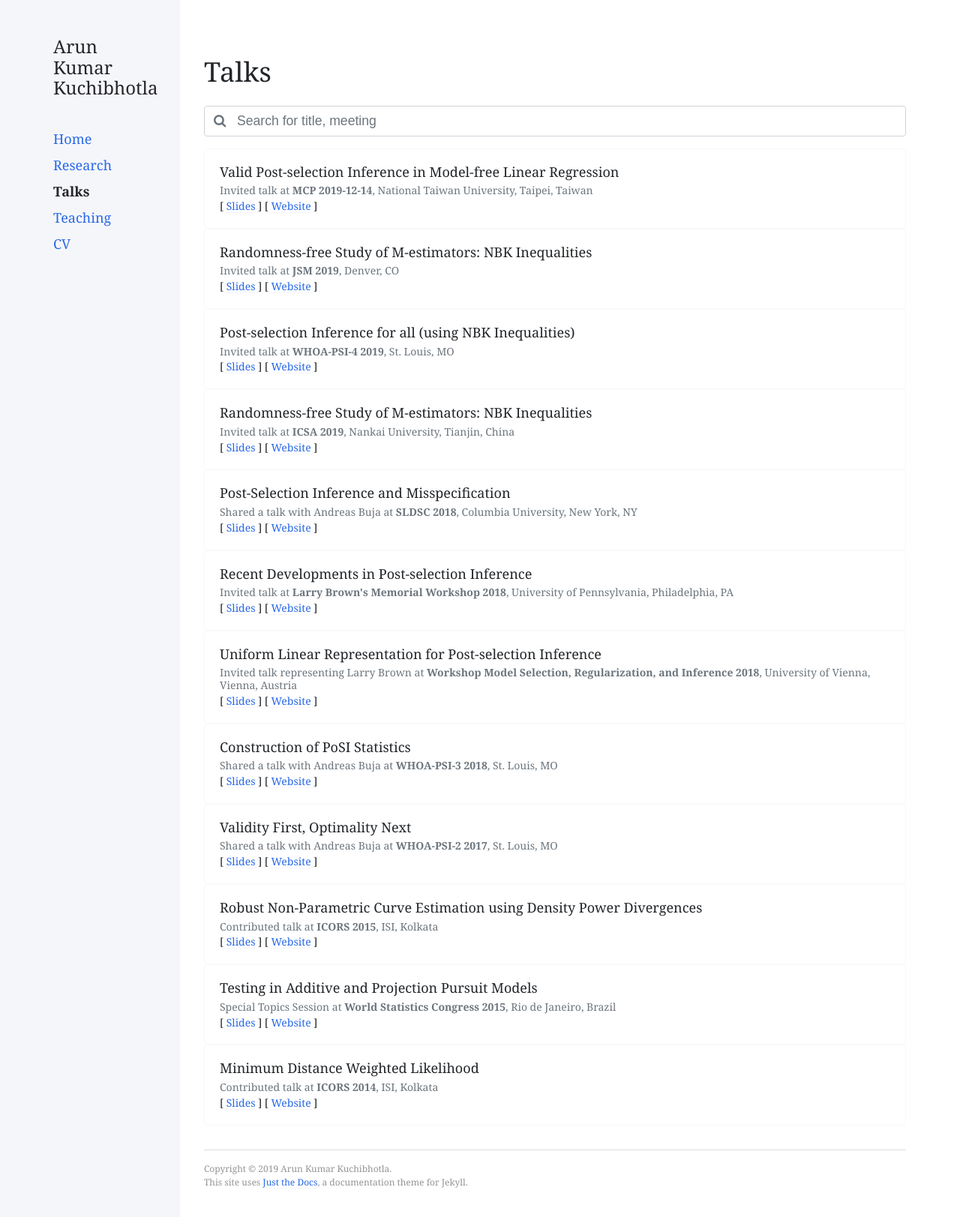
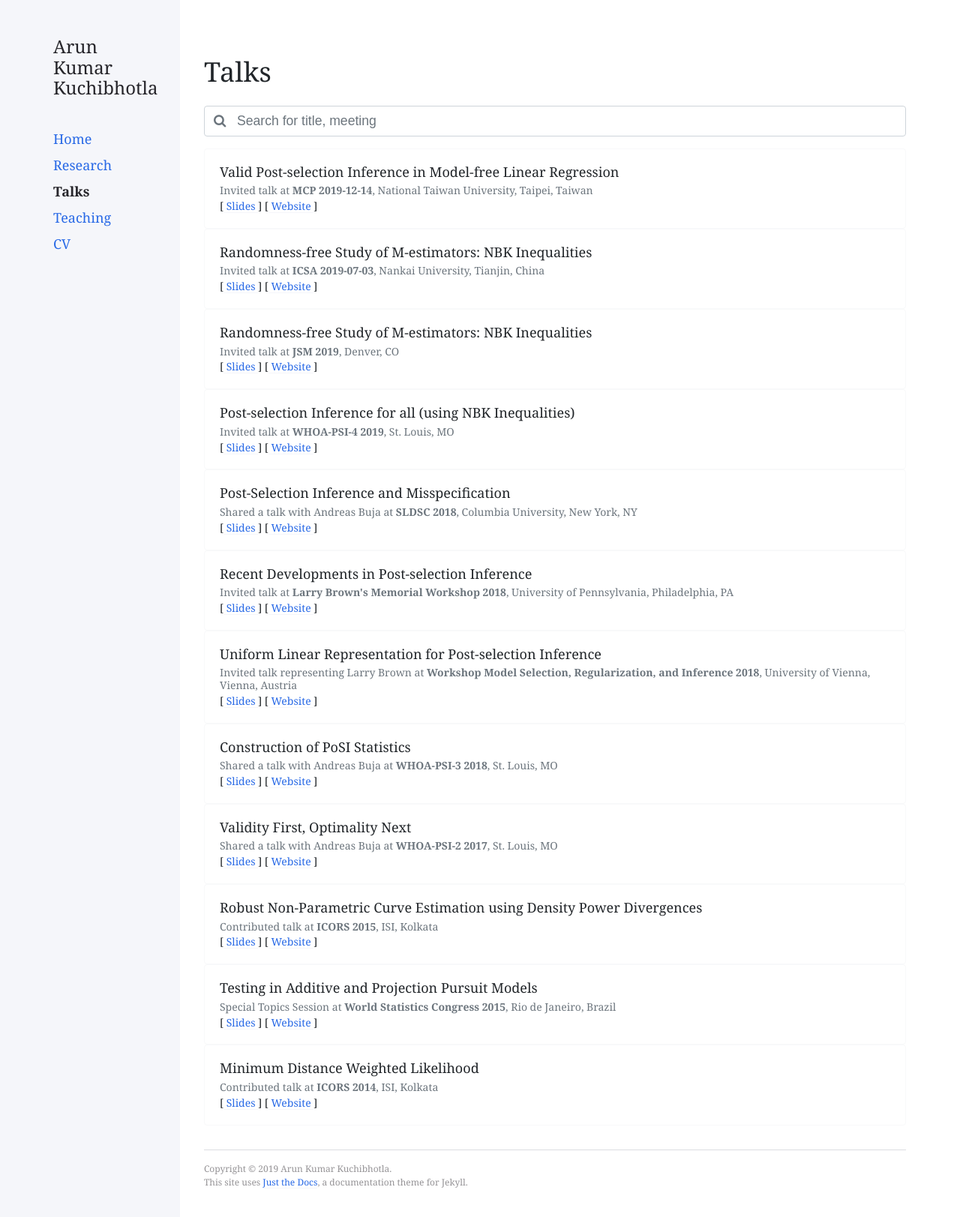
Before and after one commit to Arun-Kuchibhotla/Arun-Kuchibhotla.github.io, a Jekyll site: the page built from docs/talk.md, in a window 1280 px wide. Shown: the top 1623 px of the page at 75% size. Built offline with Jekyll 4.4.1, drawn with Linux system fonts in a browser that asks for light colours; nearby versions of some CDN libraries.

Commit message:
Update talk.json

```diff
--- a/_data/talk.json
+++ b/_data/talk.json
@@ -11,7 +11,7 @@
 	{
 		"title": "Randomness-free Study of M-estimators: NBK Inequalities",
 		"type": "Invited talk",
-		"time": 2019,
+		"time": 2019-07-03,
 		"meeting": "ICSA",
 		"place": "Nankai University, Tianjin, China",
 		"pdf_link": "ICSA_2019_07_03.pdf",
```
